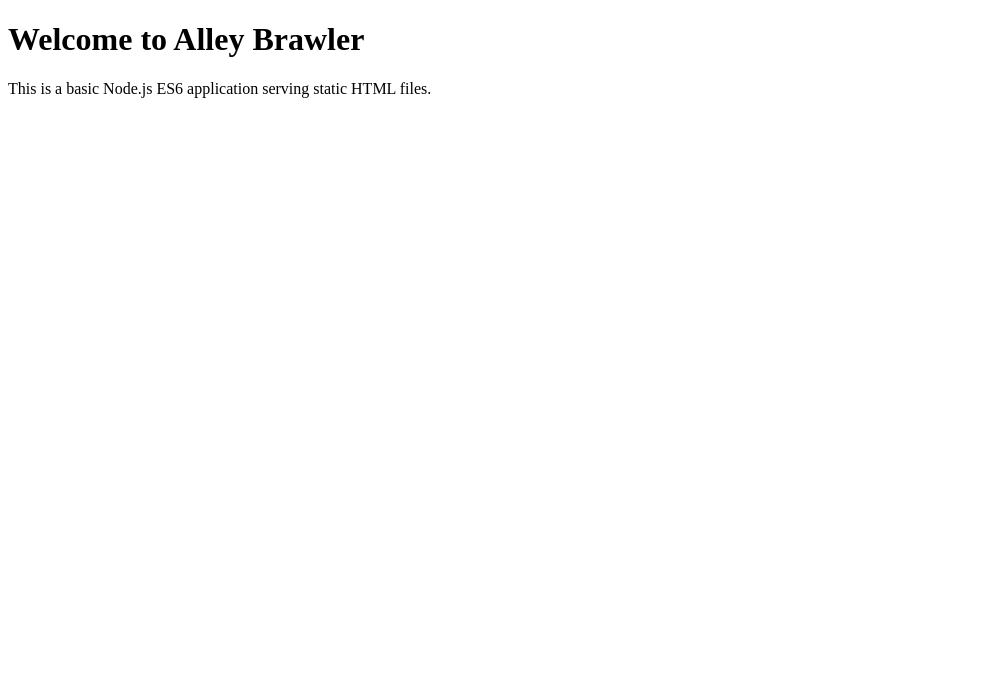
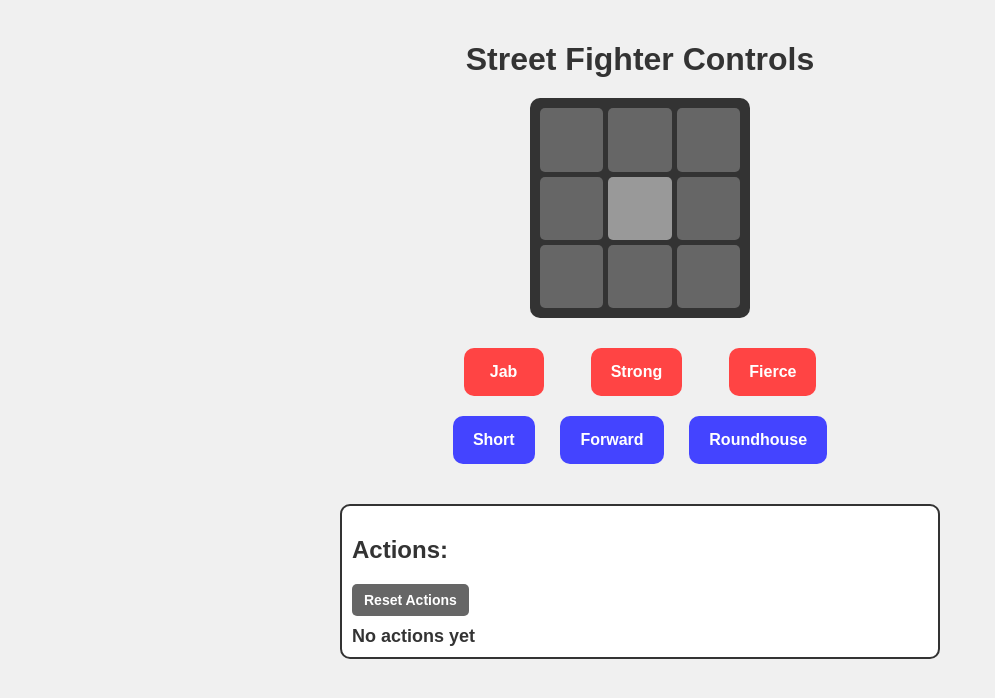
Before and after one commit to makerjeff/alley-brawler, a website: page public/index.html in a window 1280 px wide. Shown: the whole page, without its empty margins (0-995 px from the left). Drawn offline with Linux system fonts and the light colour scheme.

Commit message:
Checkpoint, semi-working input.

```diff
--- a/public/index.html
+++ b/public/index.html
@@ -3,10 +3,45 @@
 <head>
   <meta charset="UTF-8">
   <meta name="viewport" content="width=device-width, initial-scale=1.0">
-  <title>Alley Brawler</title>
+  <title>Alley Brawler - Street Fighter Controls</title>
+  <link rel="stylesheet" href="styles.css">
 </head>
 <body>
-  <h1>Welcome to Alley Brawler</h1>
-  <p>This is a basic Node.js ES6 application serving static HTML files.</p>
+  <div class="container">
+    <h1>Street Fighter Controls</h1>
+    <div class="controls">
+      <div class="joystick-container">
+        <div class="joystick">
+          <div class="direction" data-direction="up-back"></div>
+          <div class="direction" data-direction="up"></div>
+          <div class="direction" data-direction="up-forward"></div>
+          <div class="direction" data-direction="back"></div>
+          <div class="direction" data-direction="neutral"></div>
+          <div class="direction" data-direction="forward"></div>
+          <div class="direction" data-direction="down-back"></div>
+          <div class="direction" data-direction="down"></div>
+          <div class="direction" data-direction="down-forward"></div>
+        </div>
+      </div>
+      <div class="buttons-container">
+        <div class="button-row">
+          <button class="punch" data-button="jab">Jab</button>
+          <button class="punch" data-button="strong">Strong</button>
+          <button class="punch" data-button="fierce">Fierce</button>
+        </div>
+        <div class="button-row">
+          <button class="kick" data-button="short">Short</button>
+          <button class="kick" data-button="forward">Forward</button>
+          <button class="kick" data-button="roundhouse">Roundhouse</button>
+        </div>
+      </div>
+    </div>
+    <div class="output">
+      <h2>Actions:</h2>
+      <button id="reset-button">Reset Actions</button>
+      <div id="action-display"></div>
+    </div>
+  </div>
+  <script src="script.js"></script>
 </body>
 </html>
--- /dev/null
+++ b/public/script.js
@@ -0,0 +1,63 @@
+document.addEventListener('DOMContentLoaded', function() {
+  const actionDisplay = document.getElementById('action-display');
+  const resetButton = document.getElementById('reset-button');
+  let actionHistory = [];
+
+  // Joystick directions
+  const directions = document.querySelectorAll('.direction');
+  directions.forEach(dir => {
+    dir.addEventListener('mousedown', handleDirectionPress);
+    dir.addEventListener('touchstart', handleDirectionPress);
+  });
+
+  // Buttons
+  const buttons = document.querySelectorAll('button[data-button]');
+  buttons.forEach(btn => {
+    btn.addEventListener('mousedown', handleButtonPress);
+    btn.addEventListener('touchstart', handleButtonPress);
+  });
+
+  // Reset button
+  resetButton.addEventListener('click', resetActions);
+
+  function handleDirectionPress(e) {
+    e.preventDefault();
+    const direction = e.target.dataset.direction;
+    if (direction && direction !== 'neutral') {
+      addToHistory(`Direction: ${direction}`);
+    }
+  }
+
+  function handleButtonPress(e) {
+    e.preventDefault();
+    const button = e.target.dataset.button;
+    if (button) {
+      addToHistory(`Button: ${button}`);
+    }
+  }
+
+  function resetActions() {
+    actionHistory = [];
+    updateDisplay();
+  }
+
+  function addToHistory(action) {
+    actionHistory.push(action);
+    // Keep only last 20 actions
+    if (actionHistory.length > 20) {
+      actionHistory.shift();
+    }
+    updateDisplay();
+  }
+
+  function updateDisplay() {
+    if (actionHistory.length === 0) {
+      actionDisplay.innerHTML = 'No actions yet';
+    } else {
+      actionDisplay.innerHTML = actionHistory.map(action => `<div>${action}</div>`).join('');
+    }
+  }
+
+  // Initialize display
+  updateDisplay();
+});
--- /dev/null
+++ b/public/styles.css
@@ -0,0 +1,169 @@
+body {
+  font-family: Arial, sans-serif;
+  margin: 0;
+  padding: 0;
+  background-color: #f0f0f0;
+  color: #333;
+}
+
+.container {
+  max-width: 600px;
+  margin: 0 auto;
+  padding: 20px;
+}
+
+h1 {
+  text-align: center;
+  margin-bottom: 20px;
+}
+
+.output {
+  background-color: #fff;
+  border: 2px solid #333;
+  border-radius: 10px;
+  padding: 10px;
+  margin-top: 20px;
+  min-height: 50px;
+}
+
+#reset-button {
+  background-color: #666;
+  color: #fff;
+  border: none;
+  border-radius: 5px;
+  padding: 8px 12px;
+  font-size: 14px;
+  cursor: pointer;
+  margin-bottom: 10px;
+}
+
+#reset-button:hover {
+  background-color: #888;
+}
+
+#reset-button:active {
+  background-color: #aaa;
+}
+
+#action-display {
+  font-size: 18px;
+  font-weight: bold;
+}
+
+.controls {
+  display: flex;
+  flex-direction: column;
+  align-items: center;
+}
+
+.joystick-container {
+  margin-bottom: 30px;
+}
+
+.joystick {
+  display: grid;
+  grid-template-columns: repeat(3, 1fr);
+  grid-template-rows: repeat(3, 1fr);
+  gap: 5px;
+  width: 200px;
+  height: 200px;
+  background-color: #333;
+  border-radius: 10px;
+  padding: 10px;
+}
+
+.direction {
+  background-color: #666;
+  border-radius: 5px;
+  display: flex;
+  align-items: center;
+  justify-content: center;
+  font-size: 12px;
+  color: #fff;
+  cursor: pointer;
+  transition: background-color 0.2s;
+}
+
+.direction:hover {
+  background-color: #888;
+}
+
+.direction:active {
+  background-color: #aaa;
+}
+
+.direction[data-direction="neutral"] {
+  background-color: #999;
+  grid-column: 2;
+  grid-row: 2;
+}
+
+.buttons-container {
+  width: 100%;
+  max-width: 400px;
+}
+
+.button-row {
+  display: flex;
+  justify-content: space-around;
+  margin-bottom: 20px;
+}
+
+button {
+  padding: 15px 20px;
+  font-size: 16px;
+  font-weight: bold;
+  border: none;
+  border-radius: 10px;
+  cursor: pointer;
+  transition: background-color 0.2s;
+  min-width: 80px;
+}
+
+.punch {
+  background-color: #ff4444;
+  color: #fff;
+}
+
+.punch:hover {
+  background-color: #ff6666;
+}
+
+.punch:active {
+  background-color: #ff8888;
+}
+
+.kick {
+  background-color: #4444ff;
+  color: #fff;
+}
+
+.kick:hover {
+  background-color: #6666ff;
+}
+
+.kick:active {
+  background-color: #8888ff;
+}
+
+/* Mobile-first responsive */
+@media (max-width: 480px) {
+  .container {
+    padding: 10px;
+  }
+
+  .joystick {
+    width: 150px;
+    height: 150px;
+  }
+
+  .direction {
+    font-size: 10px;
+  }
+
+  button {
+    padding: 12px 15px;
+    font-size: 14px;
+    min-width: 60px;
+  }
+}
```
